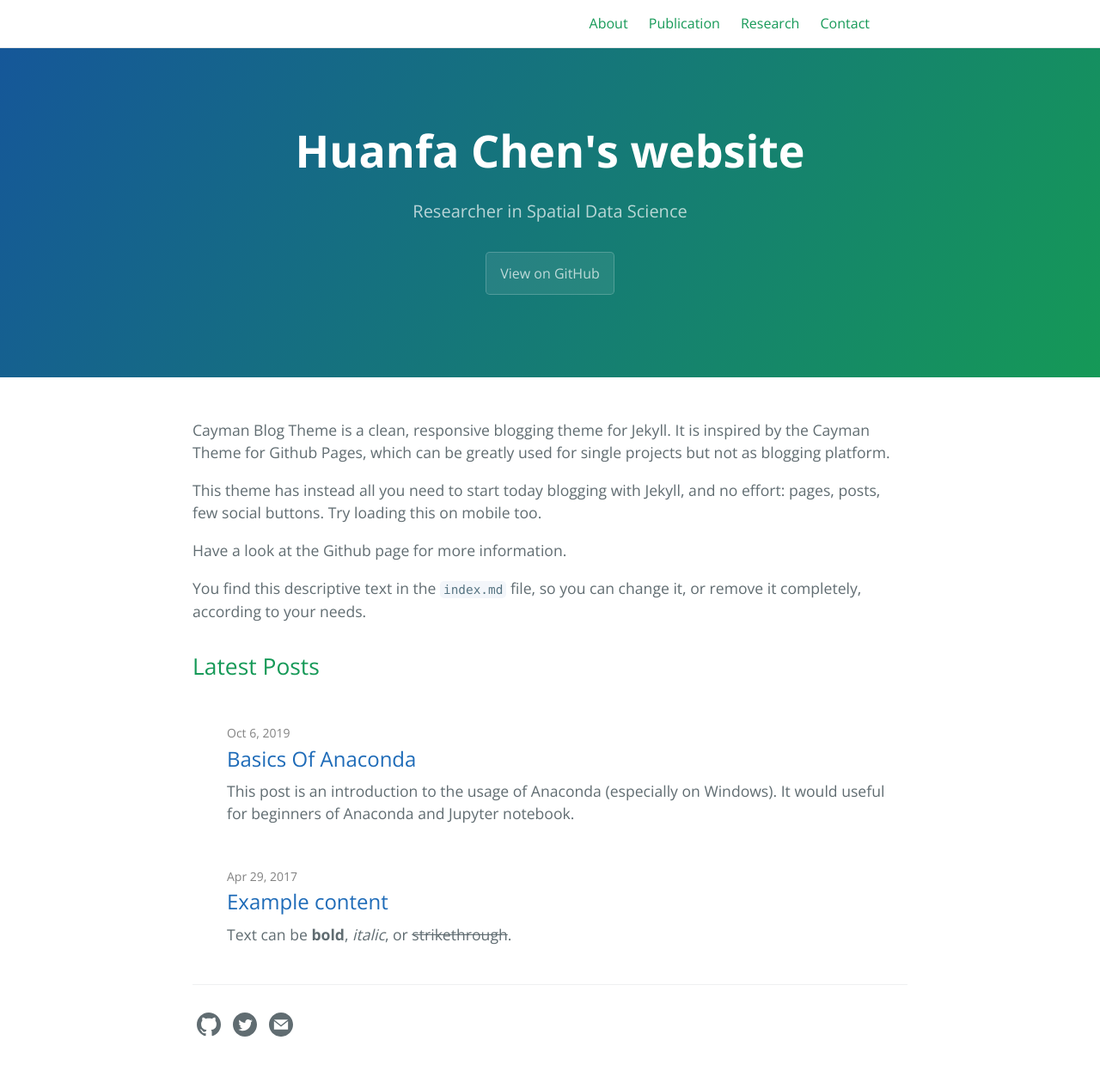
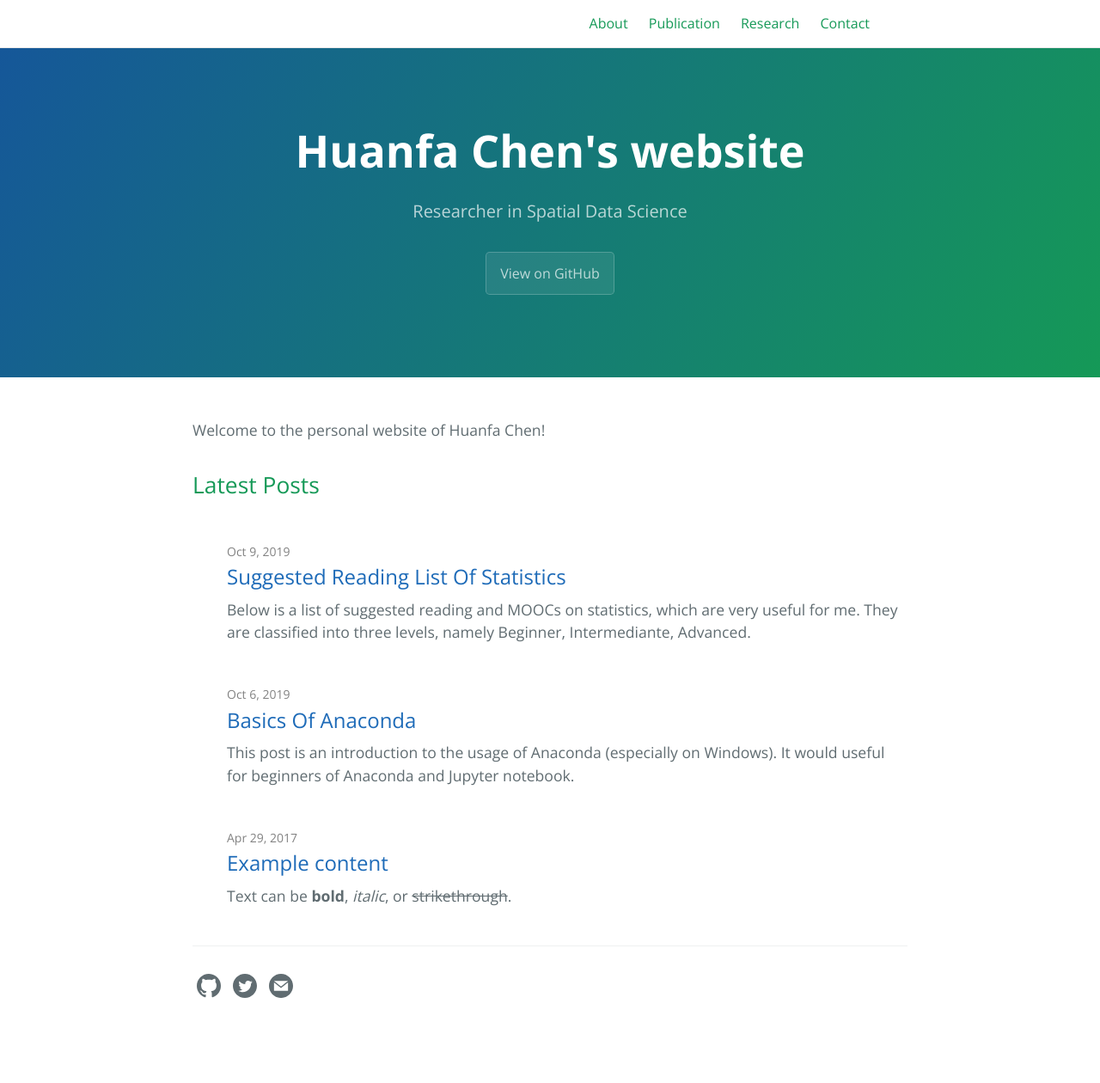
Before and after one commit to huanfachen/huanfac.github.io, a Jekyll site: the page built from index.md, in a window 1280 px wide. Shown: the whole page at 86% size. Built offline with Jekyll 4.4.1, drawn with Linux system fonts in a browser that asks for light colours; after the commit the page ends 1215 px from its top, so only the background shows below that.

Commit message:
Update index.md

```diff
--- /dev/null
+++ b/_posts/2019-10-09-suggested-reading-list-of-statistics.md
@@ -0,0 +1,17 @@
+---
+layout: post
+---
+
+Below is a list of suggested reading and MOOCs on statistics, which are very useful for me. They are classified into three levels, namely Beginner, Intermediante, Advanced.
+
+# Beginner
+
+
+
+# Intermediate
+
+# Advanced
+
+## [Book] All of Statistics: A Concise Course in Statistical Inference (Springer Texts in Statistics)
+
+This book was written specifically to give students sound understanding of modern statistics, and its coverage is very wide. You may skip the proofs in this book. I use it as a reference book. When I am not sure about some concepts or techniques, I would read the relevant chapters.
--- a/index.md
+++ b/index.md
@@ -8,10 +8,4 @@
 layout: home
 ---
 
-Cayman Blog Theme is a clean, responsive blogging theme for Jekyll. It is inspired by the Cayman Theme for Github Pages, which can be greatly used for single projects but not as blogging platform.
-
-This theme has instead all you need to start today blogging with Jekyll, and no effort: pages, posts, few social buttons. Try loading this on mobile too.
-
-Have a look at the Github page for more information.
-
-You find this descriptive text in the `index.md` file, so you can change it, or remove it completely, according to your needs.
+Welcome to the personal website of Huanfa Chen!
```
Also changed, not shown: 1 other file.
